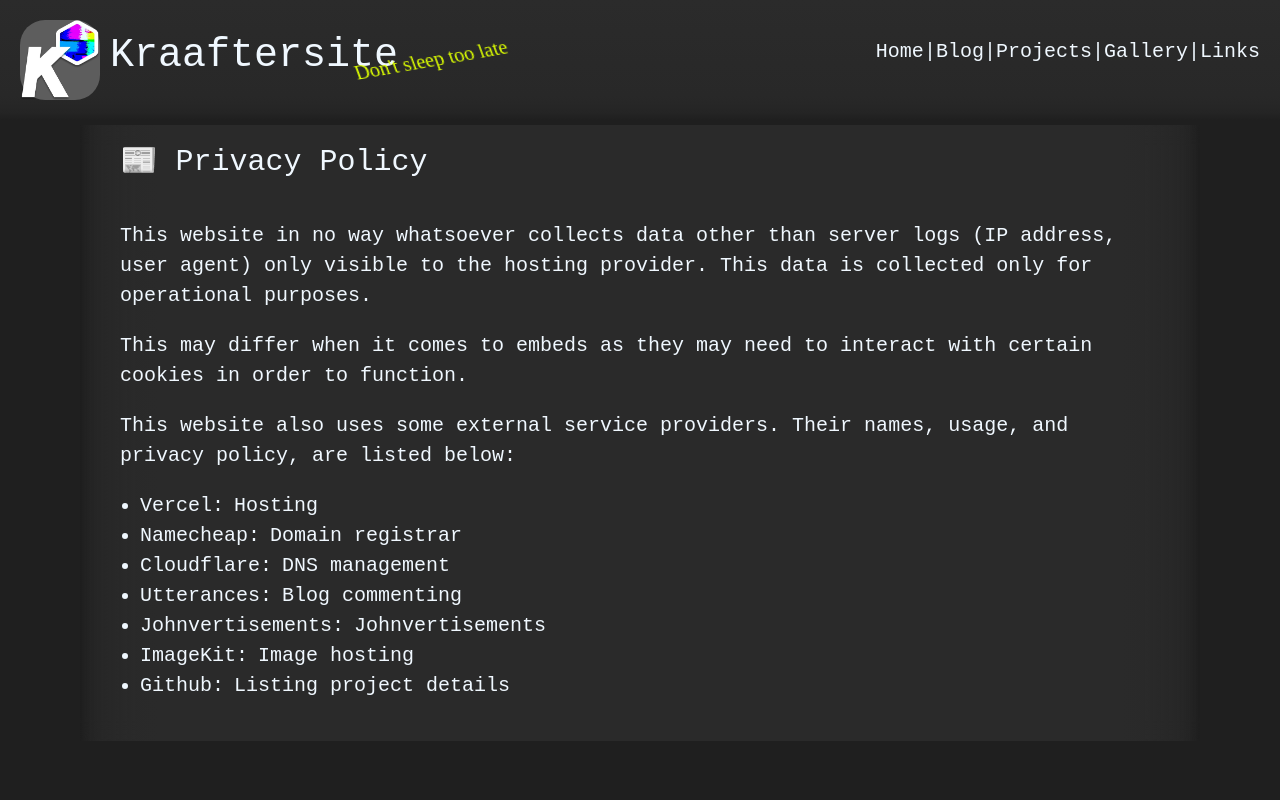
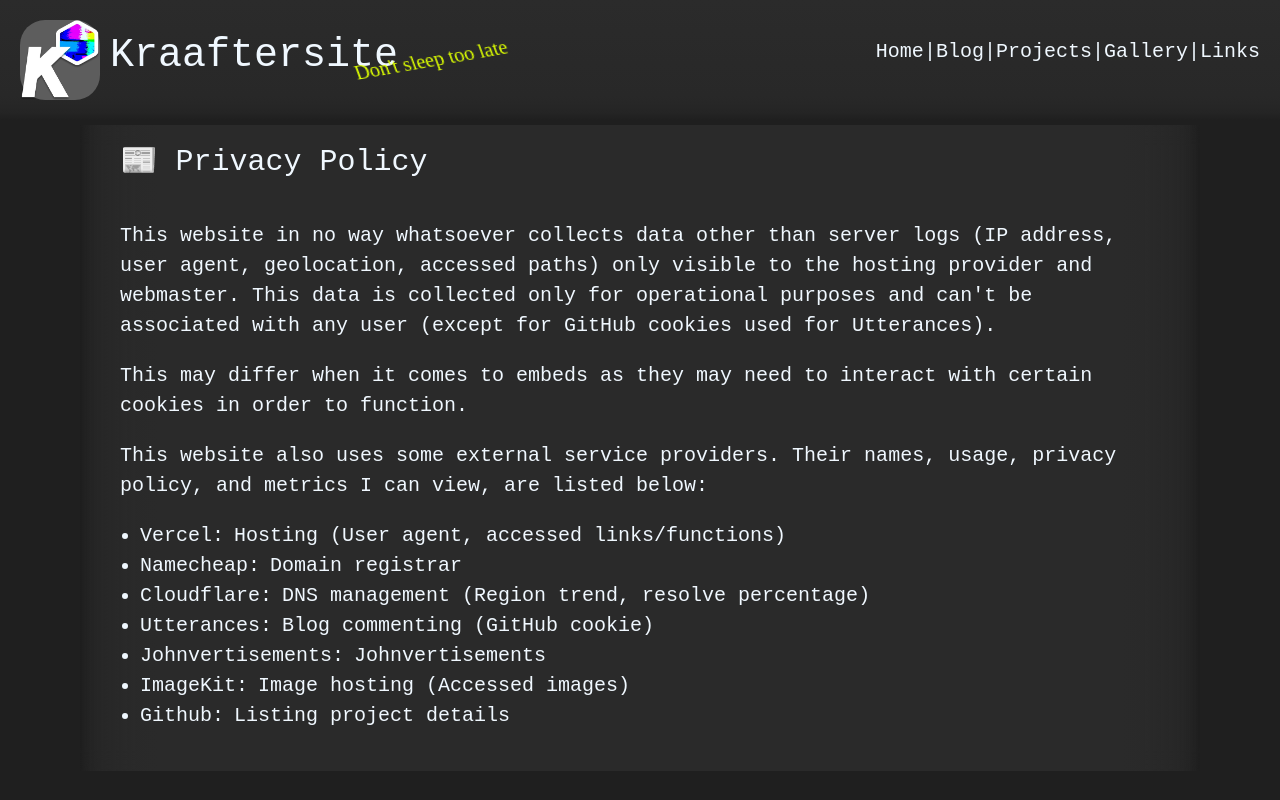
Before and after one commit to Kraafter/Kraaftersite-v3, a SvelteKit app: page /privacy in a window 1280 px wide. Shown: the top 800 px of the page. Built offline with nearby package versions, Linux system fonts and the light colour scheme; a web font is replaced by a local one.

Commit message:
Update Privacy Policy to better reflect

```diff
--- a/src/routes/privacy/+page.svelte
+++ b/src/routes/privacy/+page.svelte
@@ -17,20 +17,20 @@
 <main class="blur full">
     <p class="text1">📰 Privacy Policy</p>
     <p class="text2">
-        This website in no way whatsoever collects data other than server logs (IP address, user agent) only visible to the hosting provider. This data is collected only for operational purposes.
+        This website in no way whatsoever collects data other than server logs (IP address, user agent, geolocation, accessed paths) only visible to the hosting provider and webmaster. This data is collected only for operational purposes and can't be associated with any user (except for GitHub cookies used for Utterances).
     </p>
     <p class="text2">
         This may differ when it comes to embeds as they may need to interact with certain cookies in order to function.
     </p>
     <p class="text2">
-        This website also uses some external service providers. Their names, usage, and privacy policy, are listed below:
+        This website also uses some external service providers. Their names, usage, privacy policy, and metrics I can view, are listed below:
         <ul class="text2" style="margin-left: 20px;">
-            <li>Vercel:<a class="text2" href="https://vercel.com/legal/privacy-policy">Hosting</a></li>
+            <li>Vercel:<a class="text2" href="https://vercel.com/legal/privacy-policy">Hosting (User agent, accessed links/functions)</a></li>
             <li>Namecheap:<a class="text2" href="https://www.namecheap.com/legal/general/privacy-policy/">Domain registrar</a></li>
-            <li>Cloudflare:<a class="text2" href="https://www.cloudflare.com/privacypolicy/">DNS management</a></li>
-            <li>Utterances:<a class="text2" href="https://github.com/productinfo/utterances/blob/master/PRIVACY-POLICY.md">Blog commenting</a></li>
+            <li>Cloudflare:<a class="text2" href="https://www.cloudflare.com/privacypolicy/">DNS management (Region trend, resolve percentage)</a></li>
+            <li>Utterances:<a class="text2" href="https://github.com/productinfo/utterances/blob/master/PRIVACY-POLICY.md">Blog commenting (GitHub cookie)</a></li>
             <li>Johnvertisements:<a class="text2" href="https://john.citrons.xyz/">Johnvertisements</a></li>
-            <li>ImageKit:<a class="text2" href="https://imagekit.io/privacy-policy-new/">Image hosting</a></li>
+            <li>ImageKit:<a class="text2" href="https://imagekit.io/privacy-policy-new/">Image hosting (Accessed images)</a></li>
             <li>Github:<a class="text2" href="https://docs.github.com/en/site-policy/privacy-policie">Listing project details</a></li>
         </ul>
 </main>
```
